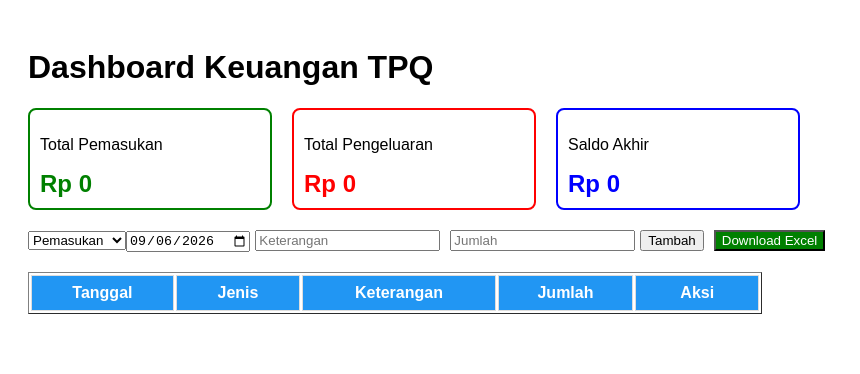
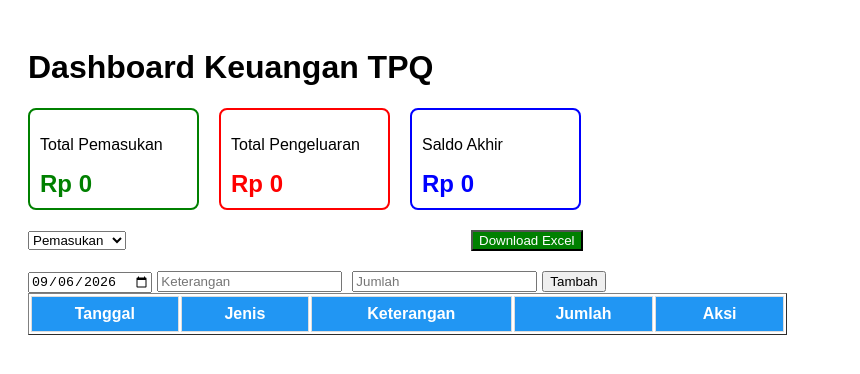
Before and after one commit to Amanah2000/-laporan-tpq, a React (Create React App) app: page / in a window 1280 px wide. Shown: the top 374 px of the page, without its empty margins (0-860 px from the left). Built offline with nearby package versions, Linux system fonts and the light colour scheme.

Commit message:
Refactor App component and improve data handling

```diff
--- a/src/App.js
+++ b/src/App.js
@@ -97,14 +97,8 @@ function App() {
     });
     // Style Baris Total: Tebal
     // 3. Tambah Total - DIPAKSA RATA KAN KOLOM E
-
-
     // Style Baris Total: Tebal
-
-
     // Rata kanan semua di Kolom 5 = Kolom E
-
-
     worksheet.columns = [
       { width: 12 }, { width: 8 }, { width: 12 }, { width: 25 }, { width: 15 }
     ];
@@ -124,26 +118,33 @@ function App() {
 
       {/* BOX TOTAL DI ATAS */}
       <div style={{ display: 'flex', gap: '20px', marginBottom: '20px' }}>
-        <div style={{ border: '2px solid green', padding: '10px', borderRadius: '8px', width: '220px', }}>
+        <div style={{ border: '2px solid green', padding: '10px', borderRadius: '8px', width: '147px', }}>
           <p>Total Pemasukan</p>
           <h2 style={{ color: 'green', margin: 0 }}>Rp {totalPemasukan.toLocaleString('id-ID')}</h2>
         </div>
-        <div style={{ border: '2px solid red', padding: '10px', borderRadius: '8px', width: '220px' }}>
+        <div style={{ border: '2px solid red', padding: '10px', borderRadius: '8px', width: '147px' }}>
           <p>Total Pengeluaran</p>
           <h2 style={{ color: 'red', margin: 0 }}>Rp {totalPengeluaran.toLocaleString('id-ID')}</h2>
         </div>
-        <div style={{ border: '2px solid blue', padding: '10px', borderRadius: '8px', width: '220px' }}>
+        <div style={{ border: '2px solid blue', padding: '10px', borderRadius: '8px', width: '147px' }}>
           <p>Saldo Akhir</p>
           <h2 style={{ color: 'blue', margin: 0 }}>Rp {saldo.toLocaleString('id-ID')}</h2>
         </div>
       </div>
 
       {/* FORM INPUT */}
+
       <div style={{ marginBottom: '20px' }}>
-        <select value={jenis} onChange={(e) => setJenis(e.target.value)}>
+        <select value={jenis} onChange={(e) => setJenis(e.target.value,)}>
           <option>Pemasukan</option>
           <option>Pengeluaran</option>
         </select>
+        <button onClick={downloadExcel} style={{ backgroundColor: 'green', color: 'white', marginInlineStart: `345px`, }}>
+          Download Excel
+        </button>
+      </div>
+
+      <div>
         <input
           type="date"
           value={tanggalManual}
@@ -151,20 +152,16 @@ function App() {
         />
         <input placeholder="Keterangan" value={keterangan} onChange={(e) => setKeterangan(e.target.value)} style={{ margin: '0 5px' }} />
         <input placeholder="Jumlah" type="number" value={jumlah} onChange={(e) => setJumlah(e.target.value)} style={{ margin: '0 5px' }} />
-
         <button onClick={tambahData}>Tambah</button>
-        <button onClick={downloadExcel} style={{ backgroundColor: 'green', color: 'white', marginLeft: '10px' }}>
-          Download Excel
-        </button>
-      </div>
 
 
+      </div>
 
       {/* TABEL DATA + TOMBOL HAPUS */}
       <table
         border="1"
         style={{
-          width: '60%',
+          width: '62%',
 
           textAlign: 'center',
 
@@ -175,7 +172,7 @@ function App() {
         <thead>
 
           <tr>
-    <th style={{ padding: '8px', border: '1px solid #ddd', backgroundColor: '#2196F3', color: 'white', minWidth: '50px' }}>Tanggal</th>
+            <th style={{ padding: '8px', border: '1px solid #ddd', backgroundColor: '#2196F3', color: 'white', minWidth: '0px' }}>Tanggal</th>
             <th style={{ padding: '8px', border: '1px solid #ddd', backgroundColor: '#2196F3', color: 'white', minWidth: '50px' }}>Jenis</th>
             <th style={{ padding: '8px', border: '1px solid #ddd', backgroundColor: '#2196F3', color: 'white', minWidth: '50px' }}>Keterangan</th>
             <th style={{ padding: '8px', border: '1px solid #ddd', backgroundColor: '#2196F3', color: 'white', minWidth: '50px' }}>Jumlah</th>
```
Lines whose indentation alone changed are shown as unchanged.
